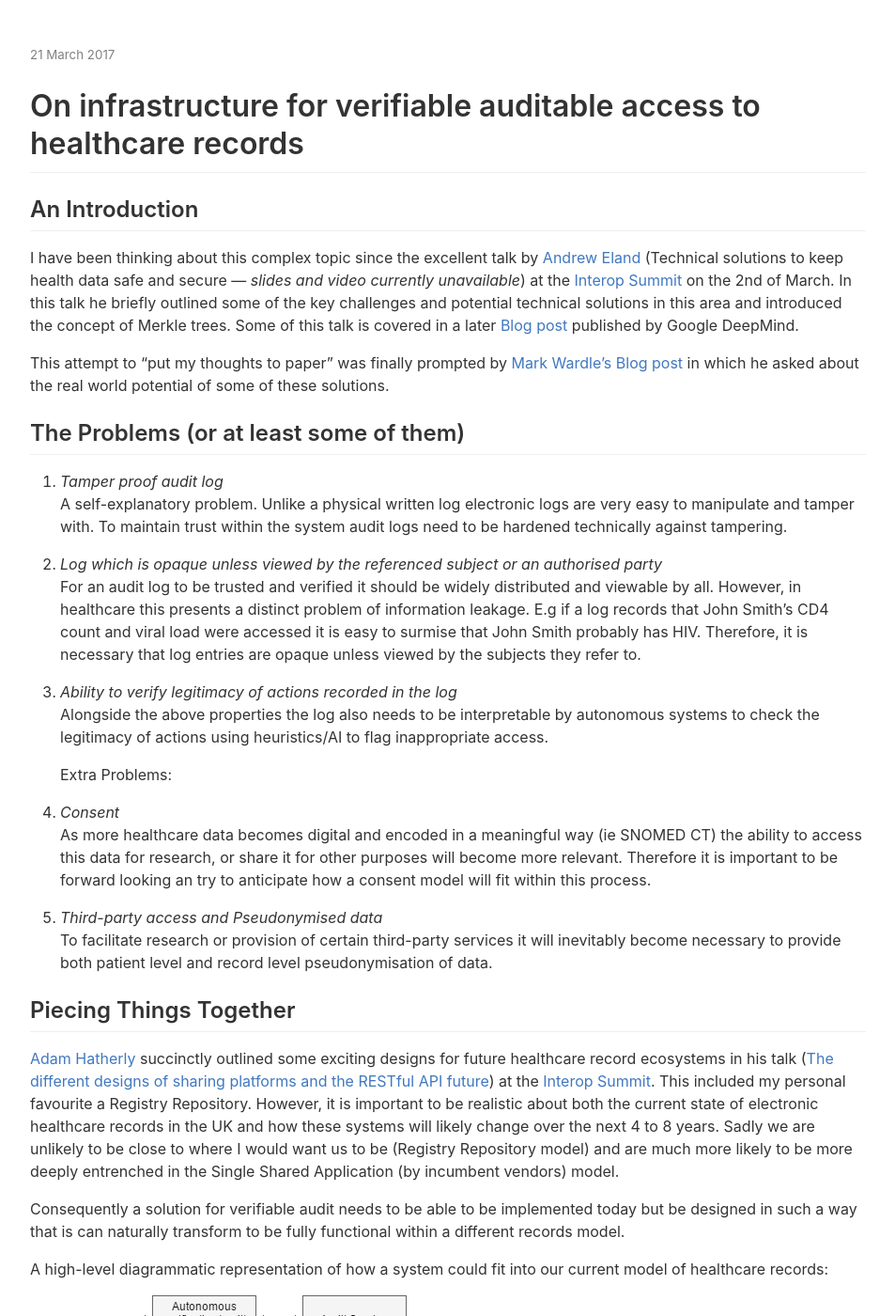
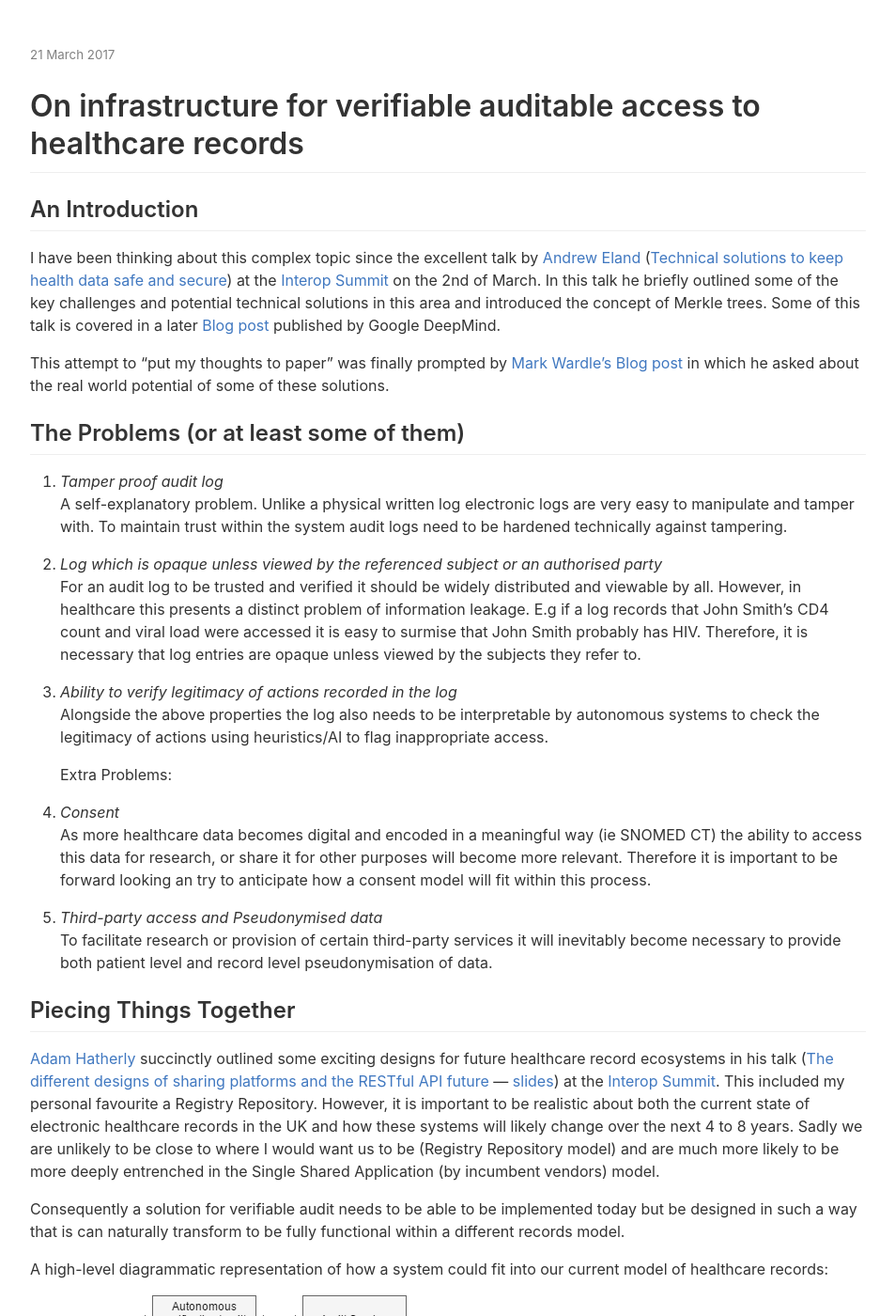
Before and after one commit to blu3id/blu3id.github.io, a Jekyll site: the page built from posts/auditable-records-access-infrastructure.md, in a window 1280 px wide and 1400 px high. Shown: the whole window at 94% size, without its empty margins (163-1116 px from the left). Built offline with Jekyll 4.4.1, drawn with Linux system fonts in a browser that asks for light colours.

Commit message:
Updated slide & presentations links

```diff
--- a/posts/auditable-records-access-infrastructure.md
+++ b/posts/auditable-records-access-infrastructure.md
@@ -8,7 +8,7 @@ date: 2017-03-21
 # On infrastructure for verifiable auditable access to healthcare records
 
 ## An Introduction
-I have been thinking about this complex topic since the excellent talk by [Andrew Eland](https://twitter.com/andreweland) (Technical solutions to keep health data safe and secure &mdash; _slides and video currently unavailable_) at the [Interop Summit](http://www.interopsummit.com/) on the 2nd of March. In this talk he briefly outlined some of the key challenges and potential technical solutions in this area and introduced the concept of Merkle trees. Some of this talk is covered in a later [Blog post](https://deepmind.com/post/trust-confidence-verifiable-data-audit/) published by Google DeepMind.
+I have been thinking about this complex topic since the excellent talk by [Andrew Eland](https://twitter.com/andreweland) ([Technical solutions to keep health data safe and secure](https://www.youtube.com/watch?v=69ZgCkYDI8w)) at the [Interop Summit](http://www.interopsummit.com/) on the 2nd of March. In this talk he briefly outlined some of the key challenges and potential technical solutions in this area and introduced the concept of Merkle trees. Some of this talk is covered in a later [Blog post](https://deepmind.com/post/trust-confidence-verifiable-data-audit/) published by Google DeepMind.
 
 This attempt to "put my thoughts to paper" was finally prompted by [Mark Wardle's](https://twitter.com/mwardle) [Blog post](http://wardle.org/information-governance/2017/03/19/information-governance.html) in which he asked about the real world potential of some of these solutions.
 
```
Also changed, not shown: other parts of posts/auditable-records-access-infrastructure.md (+1 -1 lines).
